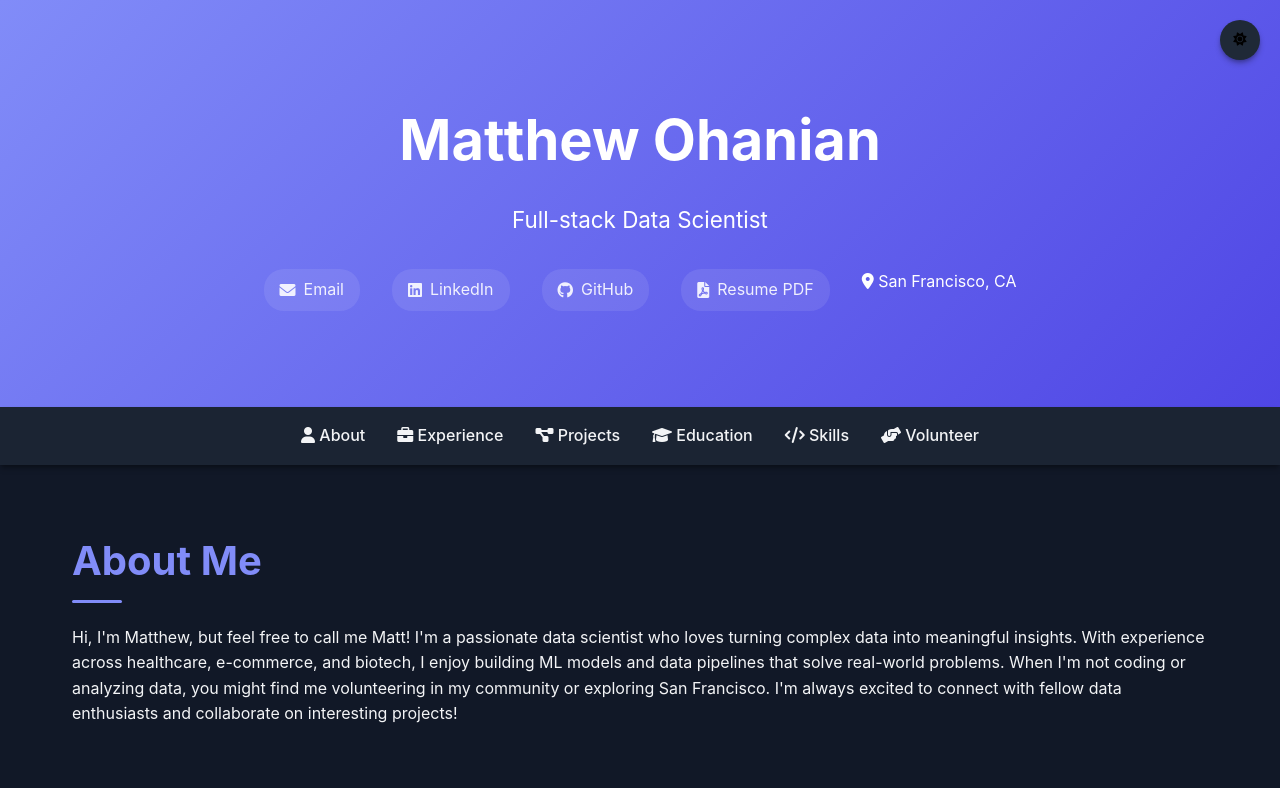
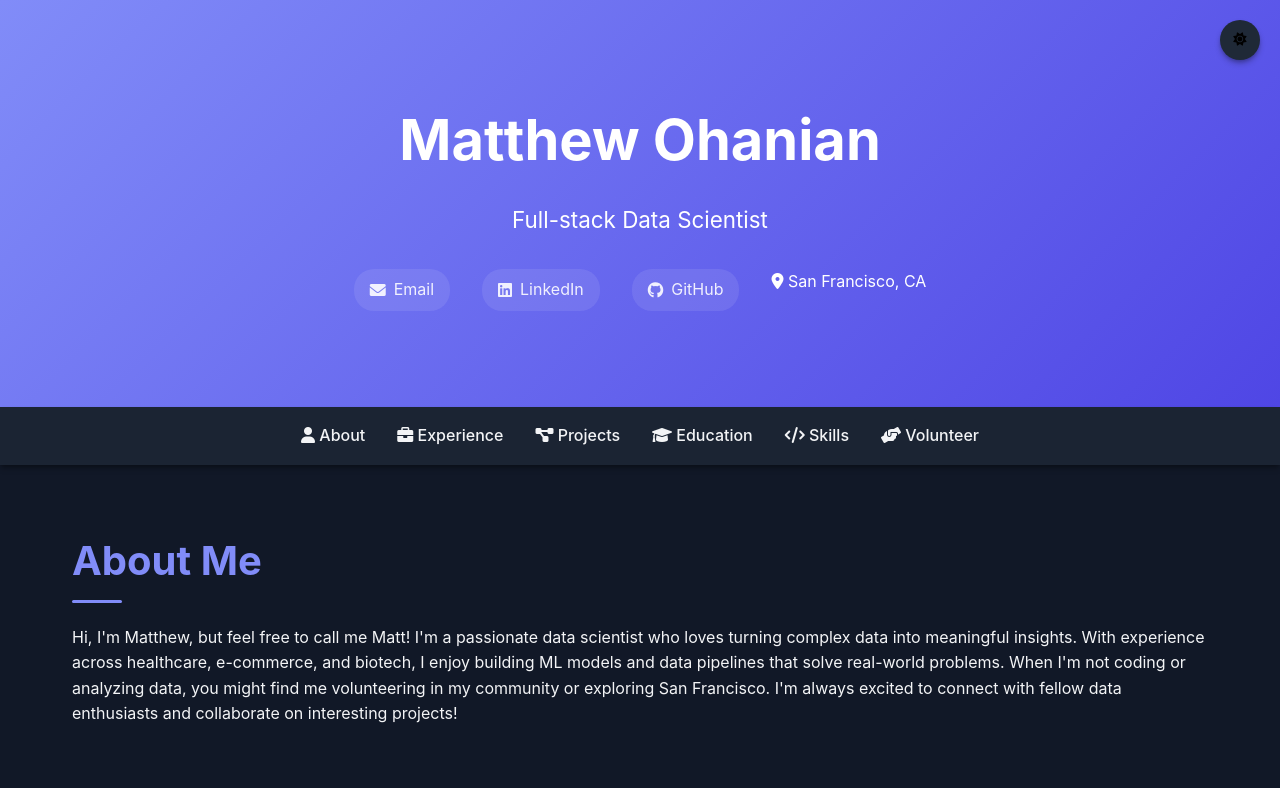
Before and after one commit to mattohan567/mattohan567.github.io, a plain HTML site: page index.html in a window 1280 px wide. Shown: the top 788 px of the page. Drawn offline with Linux system fonts and the light colour scheme.

Commit message:
remove resume from link

```diff
--- a/index.html
+++ b/index.html
@@ -368,7 +368,6 @@
             <a href="mailto:matt.ohan@gmail.com"><i class="fas fa-envelope"></i> Email</a>
             <a href="https://linkedin.com/in/matthewohanian"><i class="fab fa-linkedin"></i> LinkedIn</a>
             <a href="https://github.com/mattohan567"><i class="fab fa-github"></i> GitHub</a>
-            <a href="resumes/resume_main.pdf" target="_blank"><i class="fas fa-file-pdf"></i> Resume PDF</a>
             <span><i class="fas fa-map-marker-alt"></i> San Francisco, CA</span>
         </div>
     </header>
```
